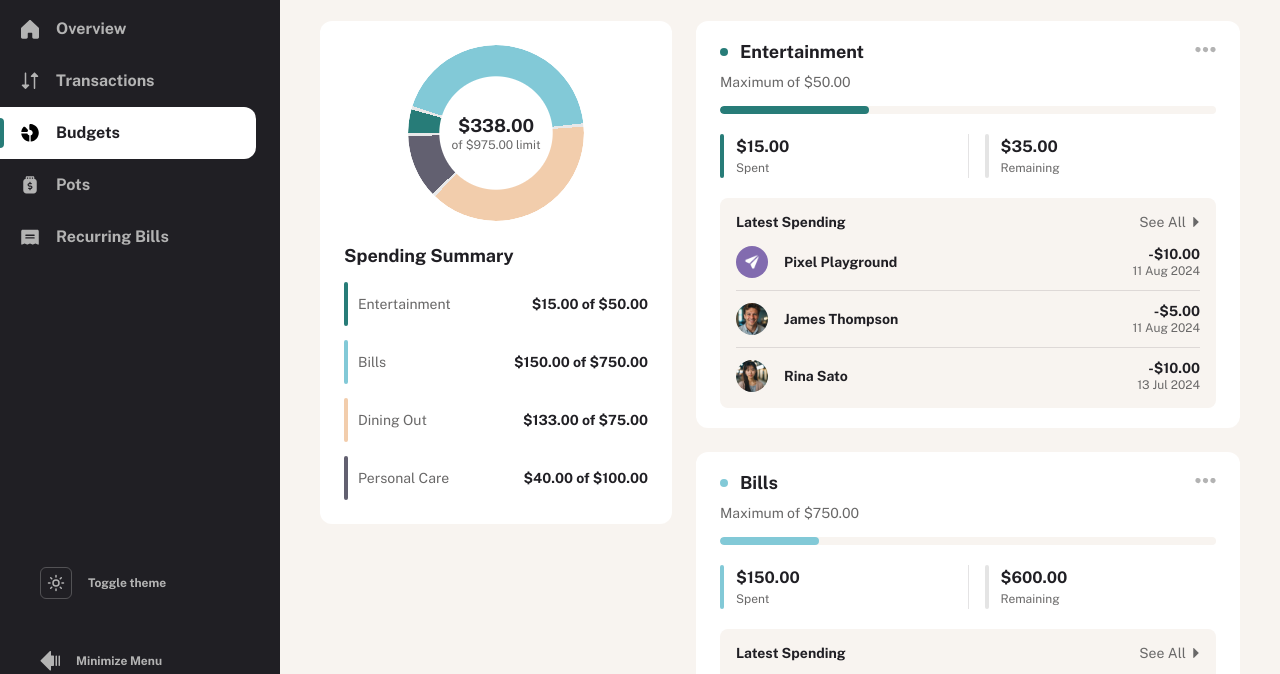
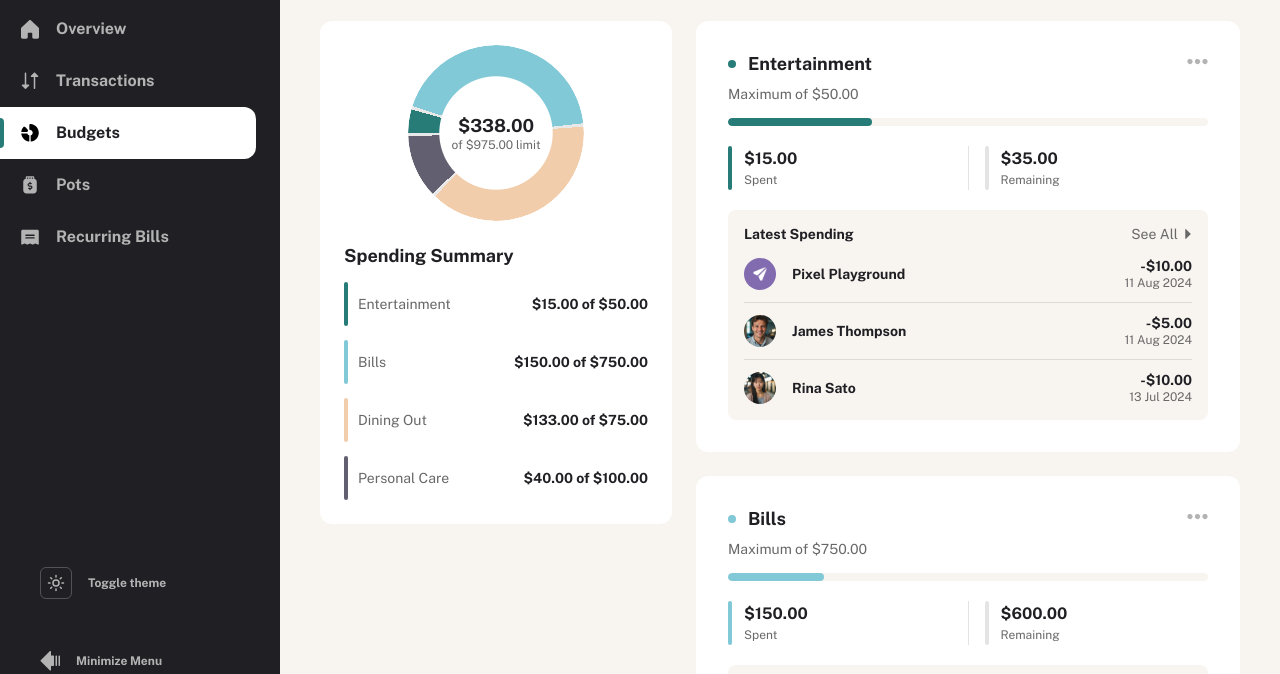
Before and after one commit to dextervorbe/personal-finance-app, a plain HTML site: page starter-code/budgets.html in a window 1280 px wide. Shown: the part 91-765 px from the top of the page. Drawn offline with nearby package versions, Linux system fonts and the light colour scheme.

Commit message:
Update budgets.css

```diff
--- a/starter-code/css/budgets.css
+++ b/starter-code/css/budgets.css
@@ -72,7 +72,7 @@
 }
 
 .budget-card {
-  padding: 1.25rem clamp(1rem, 3vw, 1.5rem);
+  padding: 2rem;
   background-color: var(--color-card);
   border-radius: 0.75rem;
 }
```
